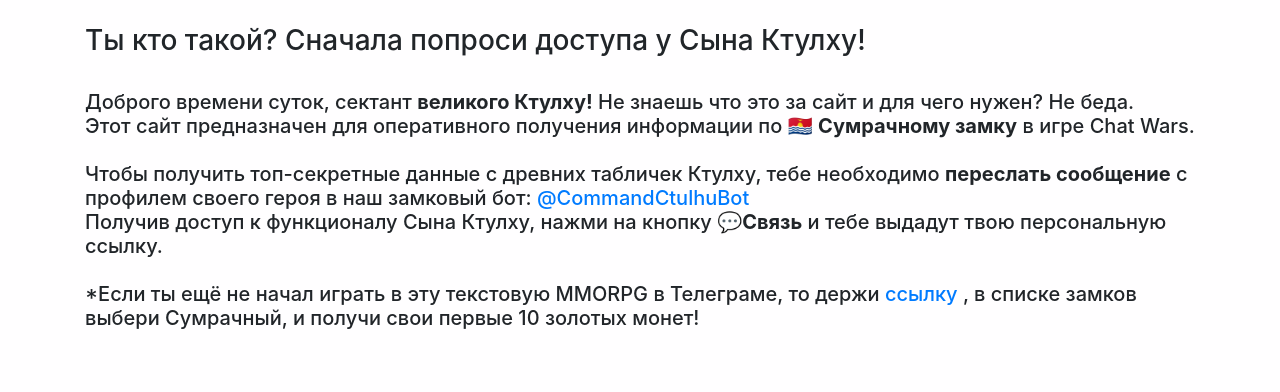
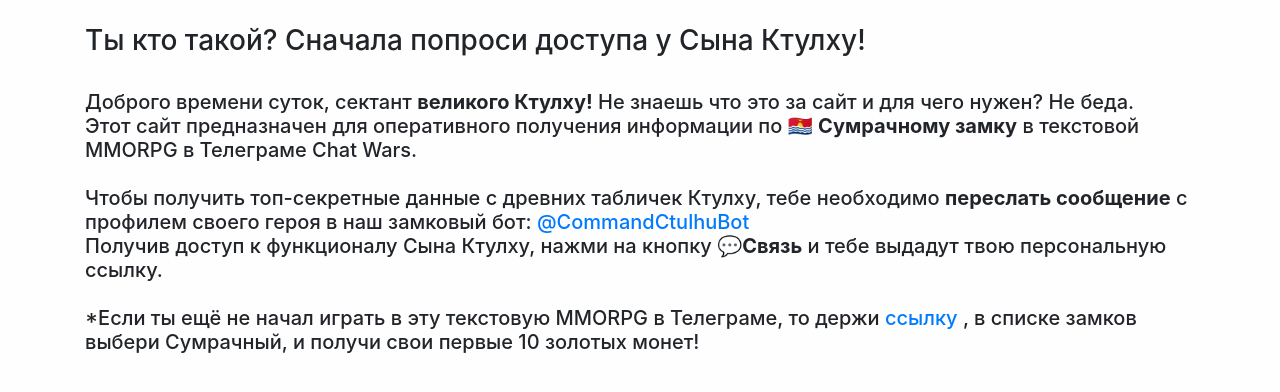
Before and after one commit to toxydose/CastleStats, a Flask app: page / in a window 1280 px wide. Shown: the part 56-448 px from the top of the page. Run offline with Flask 2, Linux system fonts and the light colour scheme; some libraries are stand-ins or nearby versions.

Commit message:
text fix2

```diff
--- a/app/templates/403.html
+++ b/app/templates/403.html
@@ -4,7 +4,7 @@
   <div class="container">
       <h3>Ты кто такой? Сначала попроси доступа у Сына Ктулху!<br></h3><br>
       <h5>Доброго времени суток, сектант <b>великого Ктулху!</b> Не знаешь что это за сайт и для чего нужен? Не беда.<br>
-          Этот сайт предназначен для оперативного получения информации по 🇰🇮 <b>Сумрачному замку</b> в игре Chat Wars.<br><br>
+          Этот сайт предназначен для оперативного получения информации по 🇰🇮 <b>Сумрачному замку</b> в текстовой MMORPG в Телеграме Chat Wars.<br><br>
 
           Чтобы получить топ-секретные данные с древних табличек Ктулху, тебе необходимо <b>переслать сообщение</b> с профилем своего героя в наш замковый бот: <a title="Замковый бот" href="tg://resolve?domain=CommandCtulhuBot">@CommandCtulhuBot</a><br>
           Получив доступ к функционалу Сына Ктулху, нажми на кнопку 💬<b>Связь</b> и тебе выдадут твою персональную ссылку.<br><br>
```
